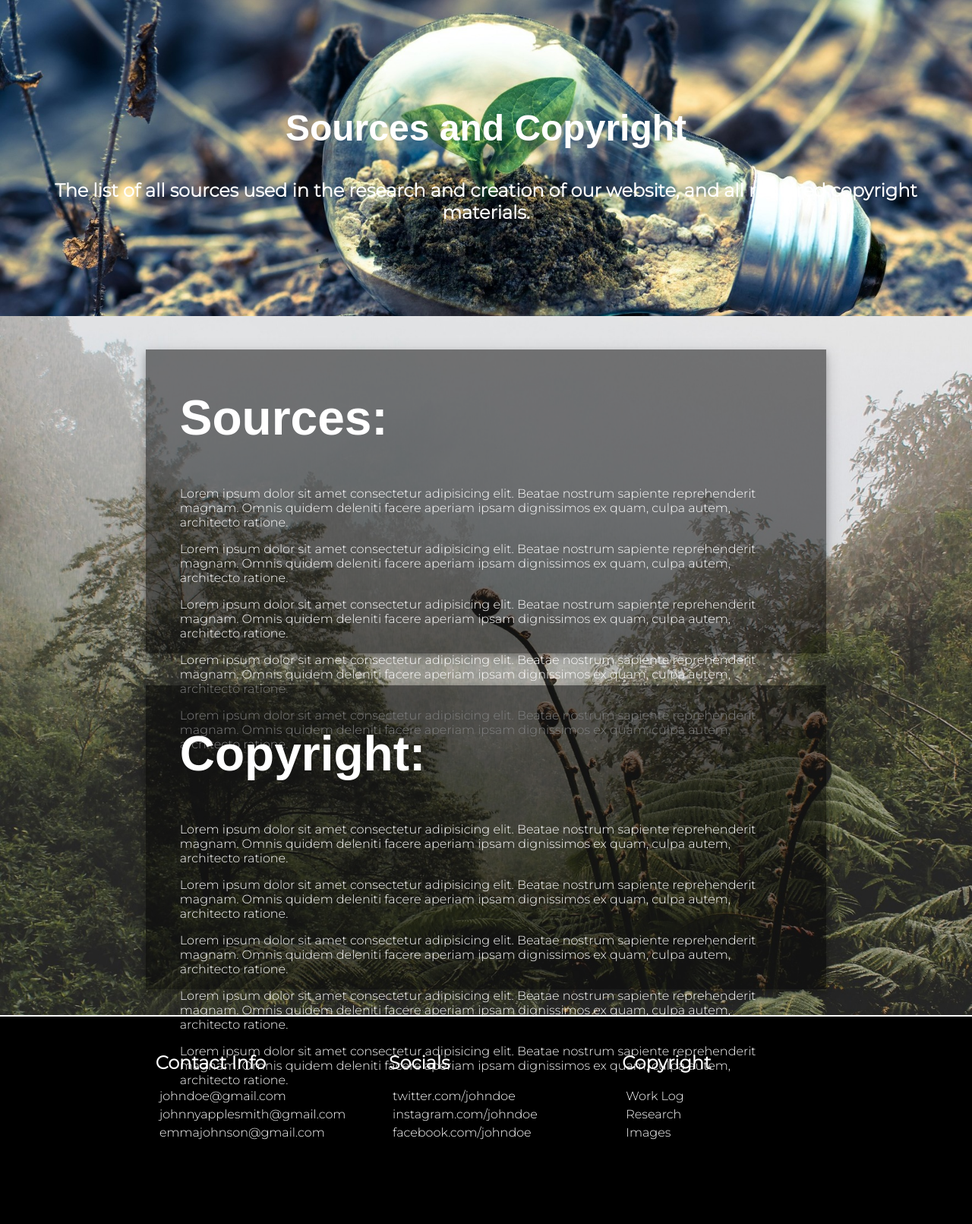
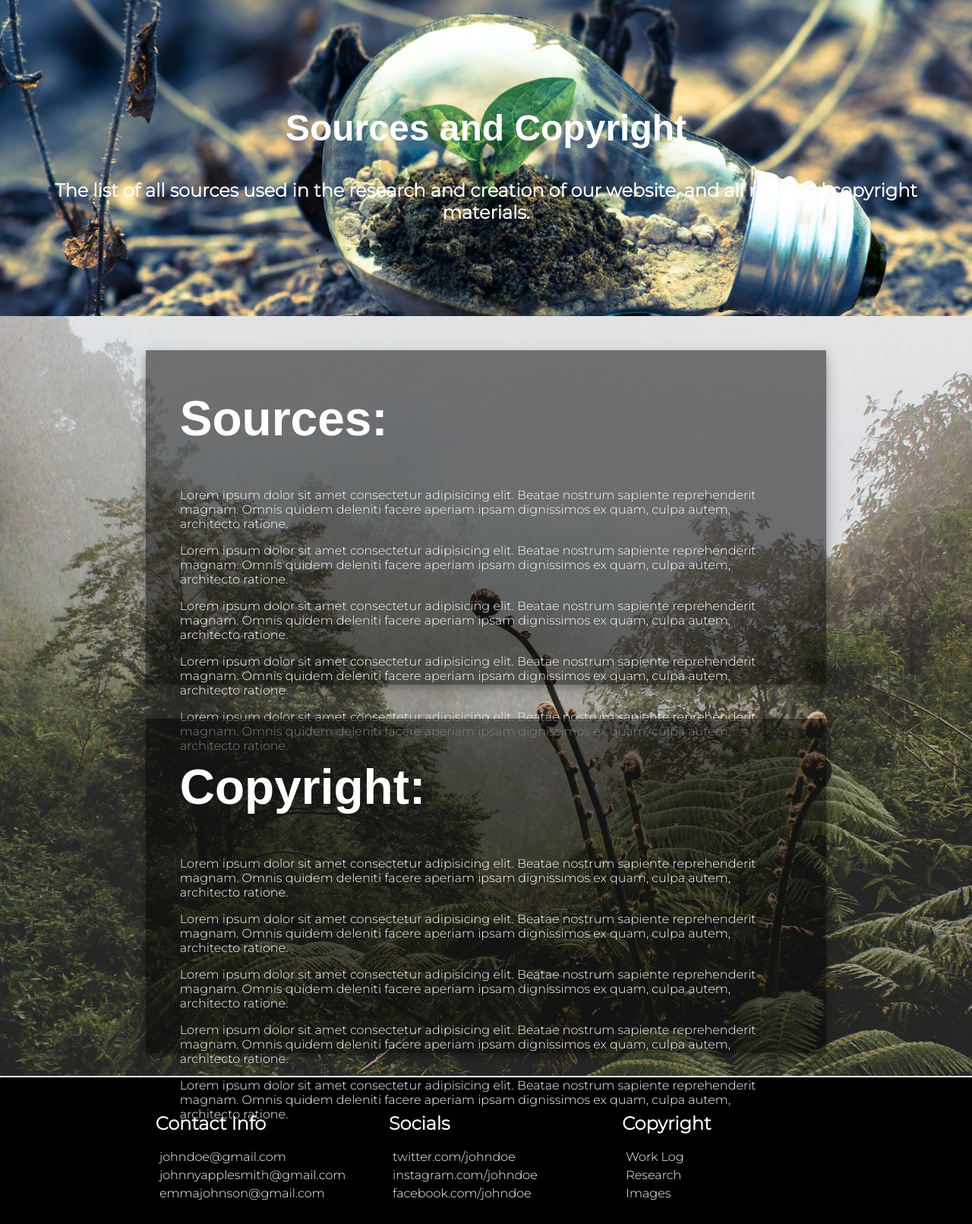
Before and after one commit to Scaledfish64/TheGreeningProject, a PHP site: page /about.html in a window 1280 px wide. Shown: the part 65-1676 px from the top of the page at 76% size. Before the commit the page ends 1565 px from the top, so only its background shows below. Run offline with PHP 8.4, Linux system fonts and the light colour scheme; some web fonts are replaced.

Commit message:
fixed padding error

```diff
--- a/index.css
+++ b/index.css
@@ -654,7 +654,7 @@ hover-underline {
 }
 
 .sources-div {
-  min-height: 115vh;
+  min-height: 125vh;
   position: relative;
   background-color: white;
   background-image: url('images/pexels-rifqi-ramadhan-884547.jpg');
@@ -675,7 +675,7 @@ hover-underline {
 .sources-sources {
   background-color: rgba(0, 0, 0, 0.5);
   width: 70%;
-  height: 50vh;
+  height: 55vh;
   position: absolute;
   top: 26.5%;
   left: 50%;
@@ -686,9 +686,9 @@ hover-underline {
 .sources-copyright {
   background-color: rgba(0, 0, 0, 0.5);
   width: 70%;
-  height: 50vh;
+  height: 55vh;
   position: absolute;
-  top: 74.5%;
+  top: 75%;
   left: 50%;
   transform: translate(-50%, -50%);
   box-shadow: 0 4px 8px 0 rgba(0, 0, 0, 0.2), 0 6px 20px 0 rgba(0, 0, 0, 0.19);
```
